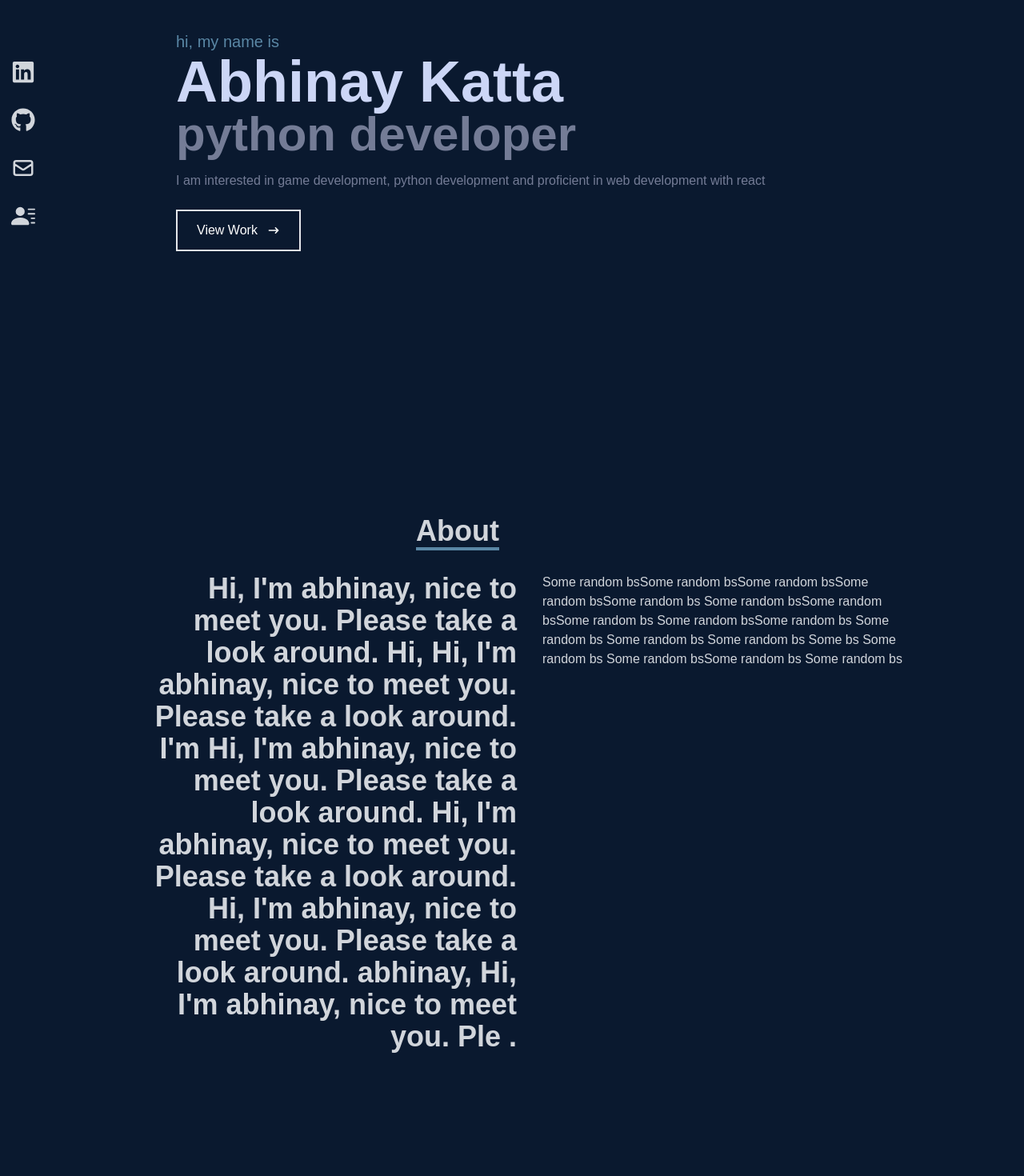
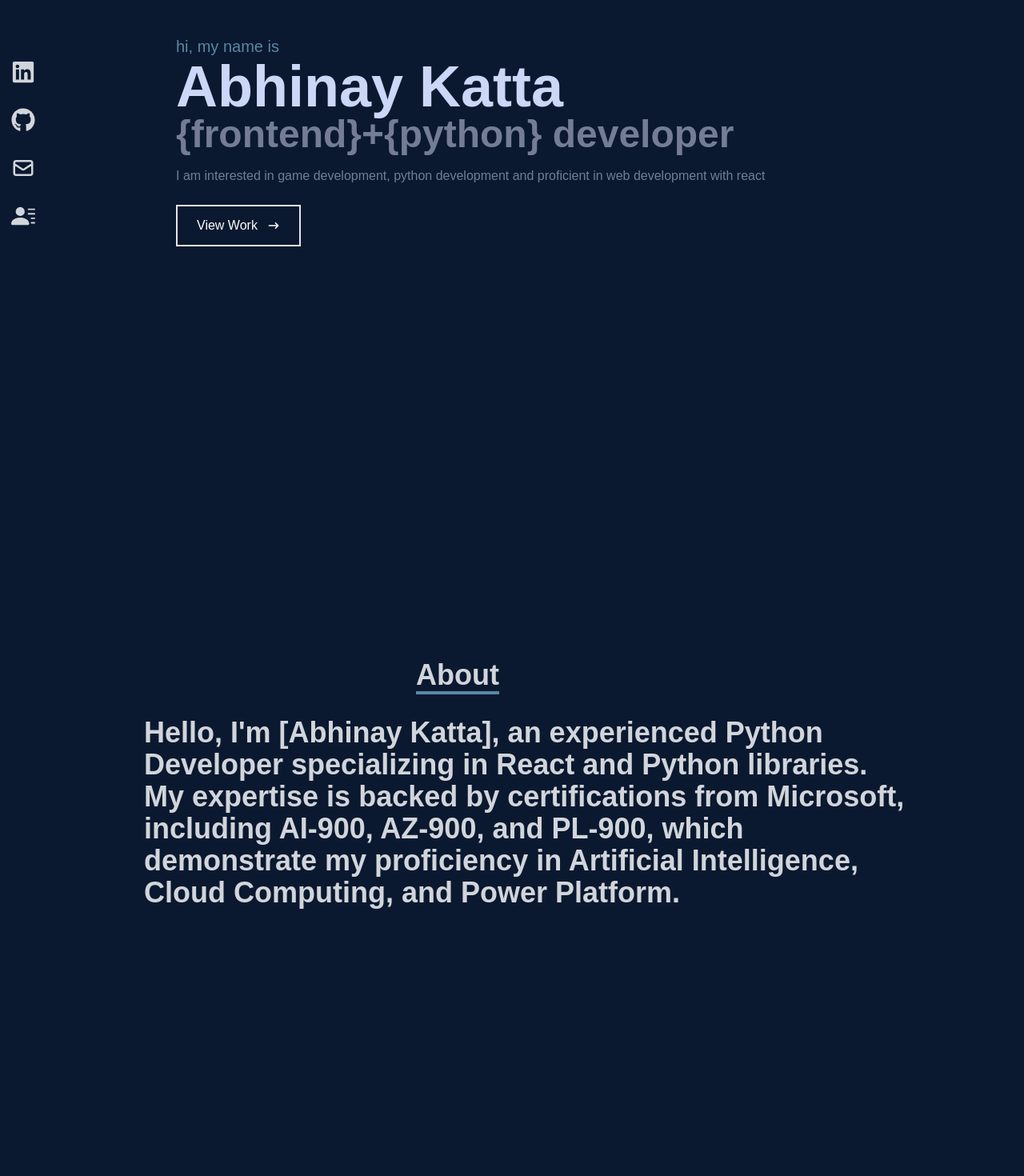
Before and after one commit to abhikatta/portfolio, a React (Create React App) app: page / in a window 1280 px wide. Shown: the part 220-1690 px from the top of the page at 80% size. Built offline with nearby package versions, Linux system fonts and the light colour scheme.

Commit message:
text-fixes

```diff
--- a/src/components/About.jsx
+++ b/src/components/About.jsx
@@ -7,30 +7,21 @@ const About = () => {
         {/* Container */}
         <div className="max-w-[1000px] w-full grid grid-cols-2 gap-8">
           <div className="sm:text-right pb-8 pl-4">
-            <p className="text-4xl font-bold inline border-b-4 border- border-[#5a87a5]">
+            <p className="text-4xl font-bold inline border-b-4  border-[#5a87a5]">
               About
             </p>
           </div>
           <div></div>
         </div>
-        <div className="max-w-[1000px] w-full grid sm:grid-cols-2 gap-8 pl-11">
-          <div className="sm:text-right text-4xl font-bold">
+        <div className="max-w-[1000px] w-full grid sm:grid-cols-1 gap-8 pl-10">
+          <div className="sm:text-left text-4xl font-bold">
             <p>
               {/* Further description */}
-              Hi, I'm abhinay, nice to meet you. Please take a look around. Hi,
-              Hi, I'm abhinay, nice to meet you. Please take a look around. I'm
-              Hi, I'm abhinay, nice to meet you. Please take a look around. Hi,
-              I'm abhinay, nice to meet you. Please take a look around. Hi, I'm
-              abhinay, nice to meet you. Please take a look around. abhinay, Hi,
-              I'm abhinay, nice to meet you. Ple .
-            </p>
-          </div>
-          <div>
-            <p>
-              Some random bsSome random bsSome random bsSome random bsSome
-              random bs Some random bsSome random bsSome random bs Some random
-              bsSome random bs Some random bs Some random bs Some random bs Some
-              bs Some random bs Some random bsSome random bs Some random bs
+              Hello, I'm [Abhinay Katta], an experienced Python Developer
+              specializing in React and Python libraries. My expertise is backed
+              by certifications from Microsoft, including AI-900, AZ-900, and
+              PL-900, which demonstrate my proficiency in Artificial
+              Intelligence, Cloud Computing, and Power Platform.
             </p>
           </div>
         </div>
--- a/src/components/Home.jsx
+++ b/src/components/Home.jsx
@@ -10,8 +10,8 @@ const Home = () => {
         <h1 className="text-4xl sm:text-7xl font-bold text-[#ccd6f6]">
           Abhinay Katta
         </h1>
-        <h2 className="text-3xl sm:text-6xl font-bold text-[#747c96]">
-          python developer
+        <h2 className="text-3xl sm:text-5xl font-bold text-[#747c96]">
+          {"{frontend}+{python} developer"}
         </h2>
         <p className="text-[#747c96] py-4 max-w-[780px]">
           I am interested in game development, python development and proficient
@@ -19,14 +19,14 @@ const Home = () => {
         </p>
         {/* bs Text */}
         <div>
-          <Link className="group" to="work" smooth={true} duration={500}>
-            <button className="text-white group border-2 px-6 py-3 my-2 flex items-center hover:bg-[#5a87a5] hover:border-[#5a87a5]">
+          <button className="text-white group border-2 px-6 py-3 my-2 flex items-center hover:bg-[#5a87a5] hover:border-[#5a87a5]">
+            <Link className="group" to="work" smooth={true} duration={500}>
               View Work
-              <span className="group-hover:rotate-90 duration-300">
-                <HiArrowNarrowRight className="ml-3" />
-              </span>
-            </button>
-          </Link>
+            </Link>
+            <span className="group-hover:rotate-90 duration-300">
+              <HiArrowNarrowRight className="ml-3" />
+            </span>
+          </button>
         </div>
       </div>
     </div>
--- a/src/components/Skills.jsx
+++ b/src/components/Skills.jsx
@@ -13,9 +13,7 @@ const Skills = () => {
           <p className="text-4xl font-bold inline border-b-4 border-[#5a87a5] ">
             Skills
           </p>
-          <p className="py-4">
-            || These are the technologies I've worked with{" "}
-          </p>
+          <p className="py-4">|| These are the technologies I've worked with</p>
         </div>
 
         {/* container for icons */}
--- a/src/components/Work.jsx
+++ b/src/components/Work.jsx
@@ -1,4 +1,6 @@
 import React from "react";
+import Project1 from "../assets/project1.png";
+import Project2 from "../assets/project2.png";
 // Workimg from assets
 const Work = () => {
   const WorkImg = "https://icons8.com/icon/W0Dx3yX712sZ/add-bookmark";
@@ -17,12 +19,12 @@ const Work = () => {
           {/* grid container */}
           {/* project1 */}
           <div
-            style={{ backgroundImage: `url(${WorkImg})` }}
+            style={{ backgroundImage: `url(${Project1})` }}
             className="shadow-lg shadow-[#040c16] group container rounded-md flex justify-center items-center mx-auto content-div">
             {/* hover effects */}
             <div className="opacity-0 group-hover:opacity-100">
               <span className="text-2xl font-bold text-white tracking-wider">
-                ReactJS Application
+                TimeTableTuner
               </span>
               <div className="pt-8 text-center">
                 <a href="/">
@@ -40,12 +42,12 @@ const Work = () => {
           </div>
           {/* project2 */}
           <div
-            style={{ backgroundImage: `url(${WorkImg})` }}
+            style={{ backgroundImage: `url(${Project2})` }}
             className="shadow-lg shadow-[#040c16] group container rounded-md flex justify-center items-center mx-auto content-div">
             {/* hover effects */}
             <div className="opacity-0 group-hover:opacity-100">
               <span className="text-2xl font-bold text-white tracking-wider">
-                ReactJS Application
+                Webber
               </span>
               <div className="pt-8 text-center">
                 <a href="/">
@@ -68,7 +70,7 @@ const Work = () => {
             {/* hover effects */}
             <div className="opacity-0 group-hover:opacity-100">
               <span className="text-2xl font-bold text-white tracking-wider">
-                ReactJS Application
+                Project 3
               </span>
               <div className="pt-8 text-center">
                 <a href="/">
@@ -91,7 +93,7 @@ const Work = () => {
             {/* hover effects */}
             <div className="opacity-0 group-hover:opacity-100">
               <span className="text-2xl font-bold text-white tracking-wider">
-                ReactJS Application
+                Project 4
               </span>
               <div className="pt-8 text-center">
                 <a href="/">
```
Also changed, not shown: src/assets/project1.png (added), src/assets/project2.png (added).
